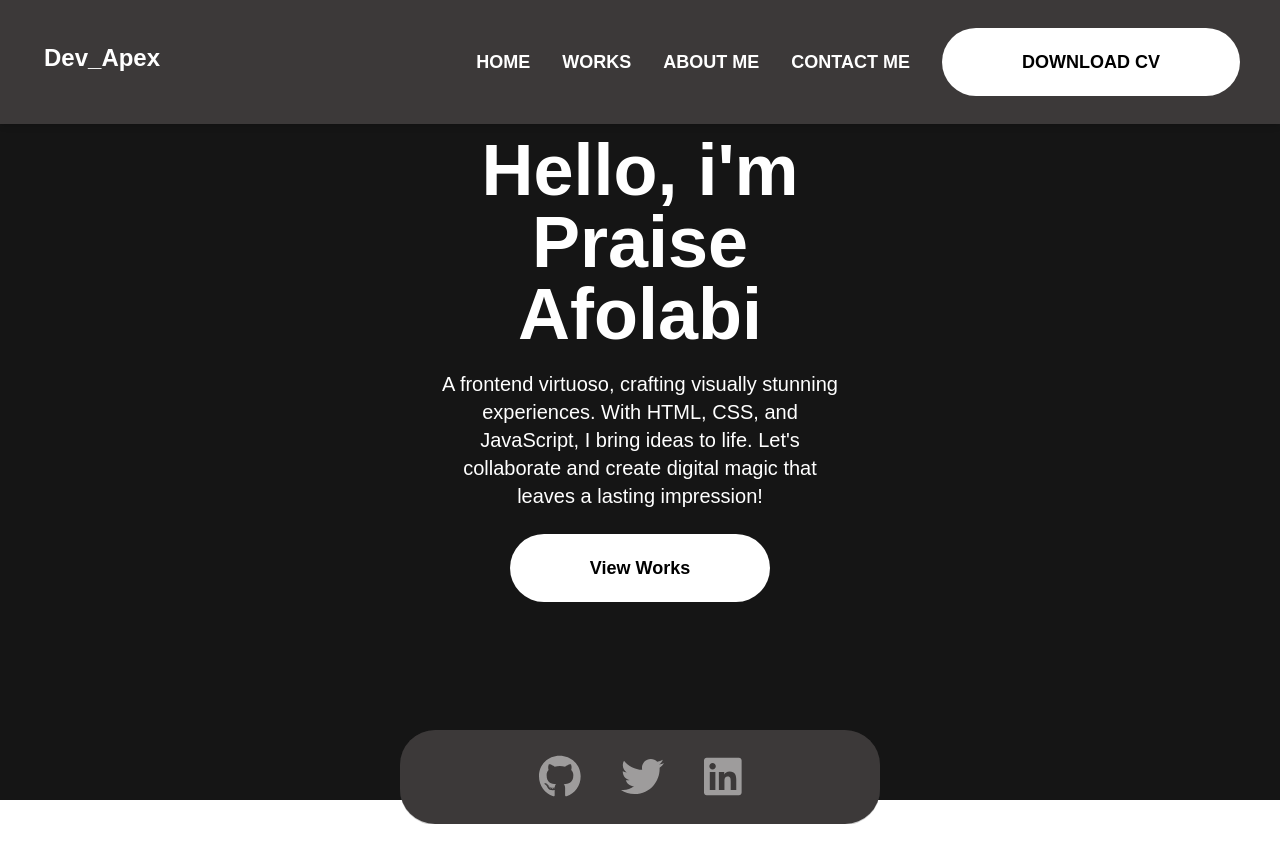
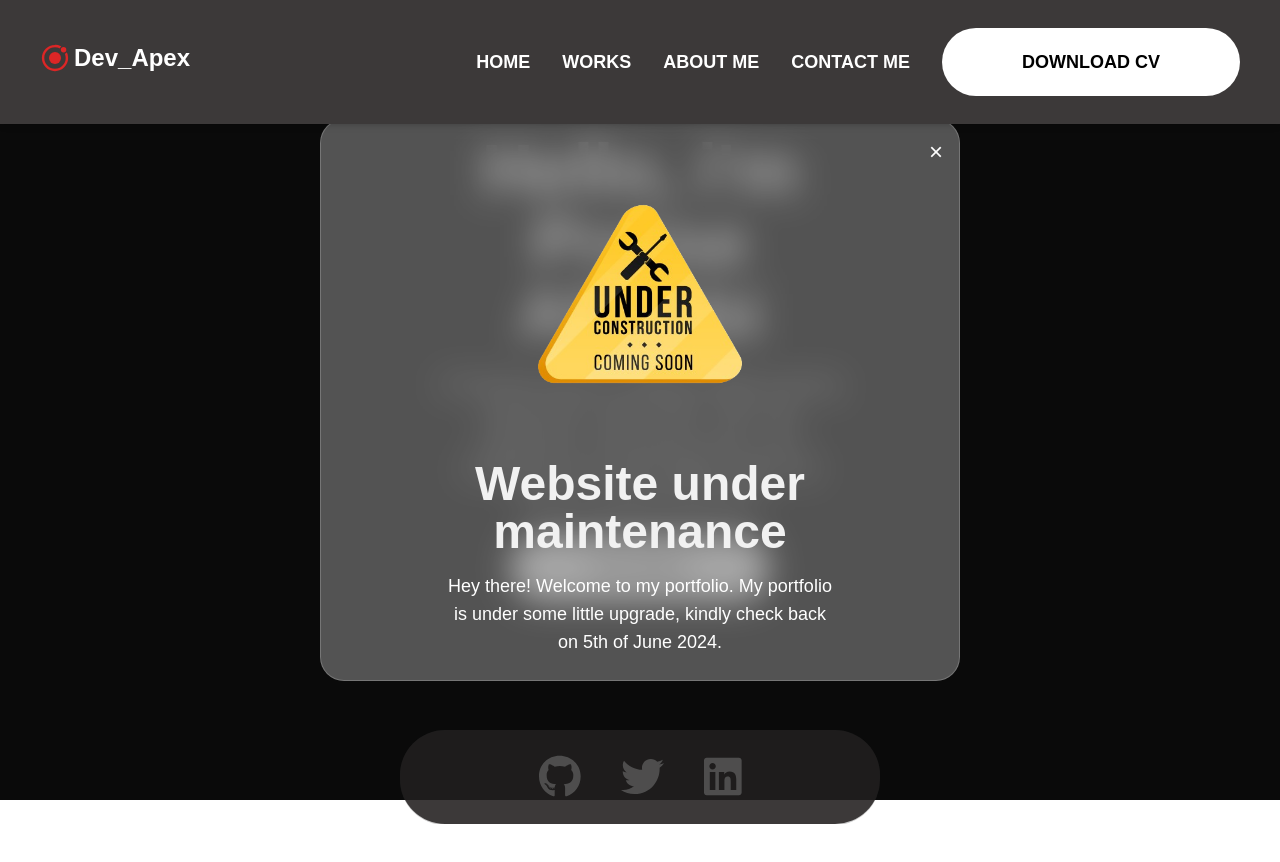
Before and after one commit to Apex10A/MY-PORTFOLIO, a React (Create React App) app: page / in a window 1280 px wide. Shown: the top 862 px of the page. Built offline with nearby package versions, Linux system fonts and the light colour scheme; a web font is replaced by a local one.

Commit message:
created my maintenance modal

```diff
--- a/package.json
+++ b/package.json
@@ -26,6 +26,7 @@
     "react-intersection-observer": "^9.4.4",
     "react-router-dom": "^6.11.2",
     "react-scripts": "5.0.1",
+    "react-transition-group": "^4.4.5",
     "svgo": "^3.0.2",
     "tailwindcss": "^3.3.2",
     "web-vitals": "^2.1.4"
--- a/src/Components/Home.js
+++ b/src/Components/Home.js
@@ -9,11 +9,13 @@ import {  } from '@heroicons/react/solid';
 import Hello from './Hellos.gif'
 import Planet from './planet.gif'
 import {Link} from "react-router-dom"
+import Maintenance from './Maintenance/Maintenance';
 
 const Home = () => {
   return (
     <div className=''>
       <Navigation />
+      <Maintenance/>
         <div className='text-white px-10 lg:pt-[250px] flex justify-center xl:pb-10 items-center ' id='height'>
             <div className='block items-center justify-center ' id='home-texter'>
             <div className='text-center block' >
--- /dev/null
+++ b/src/Components/Maintenance/Maintenance.jsx
@@ -0,0 +1,46 @@
+import React, { useState, useEffect } from 'react';
+import { CSSTransition } from 'react-transition-group';
+import WebImage from './maintainn.png'; // Ensure this path is correct
+import './modal.css'; // Import the CSS file for transitions
+
+const Maintenance = () => {
+  const [isOpen, setIsOpen] = useState(false);
+
+  useEffect(() => {
+    // Open the modal when the component mounts
+    setIsOpen(true);
+  }, []);
+
+  const closeModal = () => {
+    setIsOpen(false);
+  };
+
+  return (
+    <div className=''>
+      <CSSTransition
+        in={isOpen}
+        timeout={300}
+        classNames="modal"
+        unmountOnExit
+      >
+        <div className="z-50 fixed inset-0 flex items-center justify-center bg-black bg-opacity-50">
+          <div className="relative z-50 flex flex-col items-center justify-center w-full lg:w-6/12 mx-10 lg:mx-auto bg-white bg-opacity-30 backdrop-filter backdrop-blur-lg border border-opacity-20 border-white rounded-3xl p-6 text-center">
+            <button
+              onClick={closeModal}
+              className="absolute top-4 right-4 text-white text-2xl"
+            >
+              &times;
+            </button>
+            <img src={WebImage} alt="Maintenance" className="mx-auto mb-4" width='300' height='300' />
+            <h1 className="text-5xl font-bold mb-4 text-[#F1F1F1]">Website under maintenance</h1>
+            <p className="text-white text-lg md:w-2/3 mx-auto">
+              Hey there! Welcome to my portfolio. My portfolio is under some little upgrade, kindly check back on 5th of June 2024.
+            </p>
+          </div>
+        </div>
+      </CSSTransition>
+    </div>
+  );
+};
+
+export default Maintenance;
--- /dev/null
+++ b/src/Components/Maintenance/modal.css
@@ -0,0 +1,25 @@
+/* Initial state */
+.modal-enter {
+    opacity: 0;
+    transform: scale(0.9);
+  }
+
+  /* Entering state */
+  .modal-enter-active {
+    opacity: 1;
+    transform: scale(1);
+    transition: opacity 300ms, transform 500ms;
+  }
+
+  /* Exiting state */
+  .modal-exit {
+    opacity: 1;
+    transform: scale(1);
+  }
+
+  /* Exiting active state */
+  .modal-exit-active {
+    opacity: 0;
+    transform: scale(0.9);
+    transition: opacity 500ms, transform 500ms;
+  }
--- a/src/index.css
+++ b/src/index.css
@@ -79,7 +79,7 @@
 #social{
   background-color: #3c3939;
   backdrop-filter: blur(40px);
-  border-radius: 35px;
+  border-radius: 45px;
   padding: 15px 0;
   width: 10%;
 
```
Also changed, not shown: src/Components/Maintenance/maintainn.png (added), 1 other file (tests, documents, lock files or other folders).
